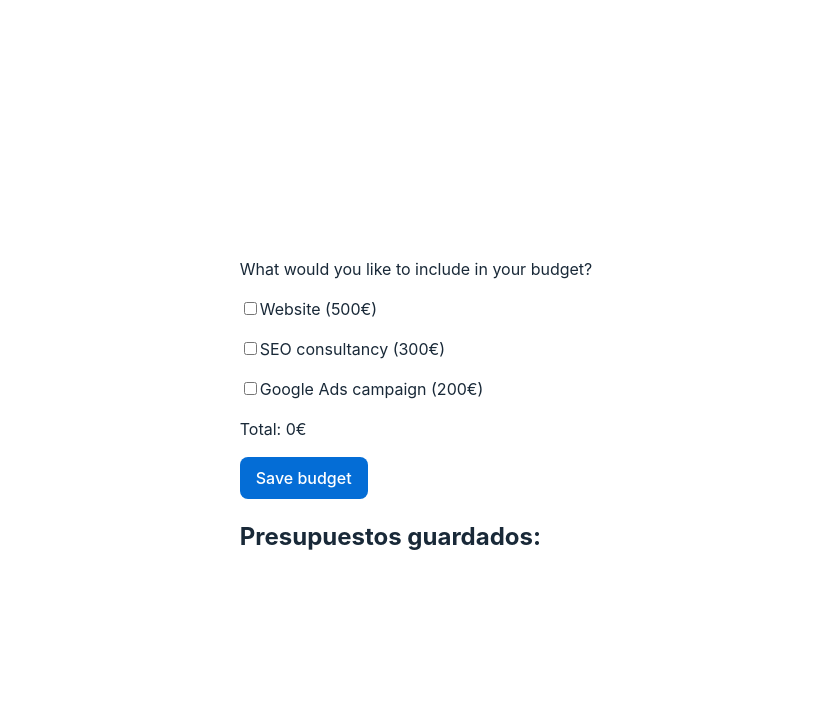
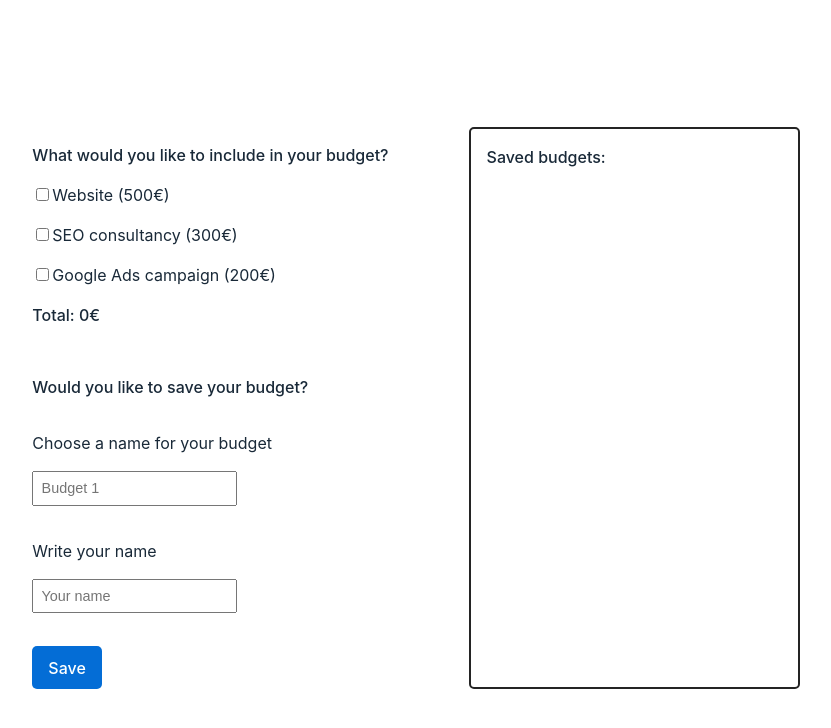
Before and after one commit to aida-rodi/budget-planner, a React (Vite) app: page /budget in a window 1280 px wide. Shown: the top 728 px of the page, without its empty margins (224-1055 px from the left). Built offline with nearby package versions, Linux system fonts and the light colour scheme.

Commit message:
exercise 7

```diff
--- a/src/App.css
+++ b/src/App.css
@@ -1,6 +1,4 @@
 #root {
   max-width: 1280px;
-  margin: 0 auto;
   padding: 2rem;
-  /* text-align: center; */
 }
--- a/src/components/PrintSavedBudgets.tsx
+++ /dev/null
@@ -1,30 +0,0 @@
-import { FC } from "react"
-
-interface Props {
-  savedBudgets: object[]
-}
-
-const PrintSavedBudgets:FC<Props> = ({savedBudgets}) => {
-  return (
-    <div>
-          <h2>Presupuestos guardados:</h2>
-          <ul>
-            {savedBudgets.map((budget, index) => (
-              <li key={index}>
-                <strong>Nombre:</strong> {budget.name}
-                <br />
-                <strong>Cliente:</strong> {budget.client}
-                <br />
-                <strong>Servicio:</strong> {budget.service}
-                <br />
-                <strong>Total:</strong> {budget.total}
-                <br />
-                <strong>Fecha:</strong> {budget.date.toString()}
-              </li>
-            ))}
-          </ul>
-        </div>
-  )
-}
-
-export default PrintSavedBudgets
--- /dev/null
+++ b/src/components/SavedBudgets.tsx
@@ -0,0 +1,18 @@
+export function SavedBudgets(props) {
+  return (
+    <div className="savedBudgetsDiv">
+      <p className="savedBudgetsTitle">Saved budgets:</p>
+      <div>
+        {props.savedBudgets.map((budget, index) => (
+          <ul key={index}>
+            <li>Budget: {budget.name}</li>
+            <li>Client: {budget.client}</li>
+            <li>Services: {budget.checked.toString()}</li>
+            <li>Total: {budget.total}€</li>
+            <li>Date: {budget.date.toDateString()}</li>
+          </ul>
+        ))}
+      </div>
+    </div>
+  );
+}
--- a/src/components/saveBudget.tsx
+++ /dev/null
@@ -1,113 +0,0 @@
-import { FC, /* useEffect,  */useState } from "react";
-
-interface Budget {
-  name: string;
-  client: string;
-  checked: boolean[];
-  total: number;
-  date: Date;
-}
-
-interface SaveBudgetProps {
-  checkedState: boolean[];
-  total: number;
-  setShowSaveBudgetPopup:Function
-}
-
-const SaveBudget:FC<SaveBudgetProps> = ({checkedState, total, setShowSaveBudgetPopup}) => {
-
-  const [budgetName, setBudgetName] = useState('')
-  const [clientName, setClientName] = useState('')
-
-  const handleBudgetNameChange = (event: React.ChangeEvent<HTMLInputElement>) => {
-    const value = (event.target.value);
-    setBudgetName(value);
-  };
-
-  const handleClientNameChange = (event: React.ChangeEvent<HTMLInputElement>) => {
-    const value = (event.target.value);
-    setClientName(value);
-  };
-
-  // ================= LOCAL STORAGE =================
- /*  useEffect(() => {
-    const storedBudgetName = window.localStorage.getItem("budgetName");
-    const storedClientName = window.localStorage.getItem("clientName");
-    const storedSavedBudgets = window.localStorage.getItem("savedBudgets");
-
-    if (storedBudgetName !== null) setBudgetName(JSON.parse(storedBudgetName));
-    if (storedClientName !== null) setClientName(JSON.parse(storedClientName));
-    if (storedSavedBudgets !== null) setSavedBudgets(JSON.parse(storedSavedBudgets));
-  }, []);
-
-  useEffect(() => {
-    localStorage.setItem("budgetName", JSON.stringify(budgetName));
-    localStorage.setItem("clientName", JSON.stringify(clientName));
-    localStorage.setItem("savedBudgets", JSON.stringify(savedBudgets));
-  }, [budgetName, clientName, savedBudgets]); */
-  // ===================================================
-
-  function emptyLocalStorage() {
-    localStorage.setItem("budgetName", JSON.stringify(''));
-    localStorage.setItem("clientName", JSON.stringify(''));
-    localStorage.setItem("checkedState", JSON.stringify([false, false, false]));
-    localStorage.setItem("numPages", JSON.stringify(1));
-    localStorage.setItem("numLanguages", JSON.stringify(1));
-    localStorage.setItem("budgetName", JSON.stringify(''));
-    localStorage.setItem("clientName", JSON.stringify(''));
-  };
-
-  function createNewBudget() {
-    /* const numPages = localStorage.getItem("numPages");
-    const numLanguages = localStorage.getItem("numLanguages");
-    const checkedState = localStorage.getItem("checkedState");
-    const total = localStorage.getItem("totalPrice"); */
-
-    const budget: Budget = {
-      name: budgetName,
-      client: clientName,
-      checked: checkedState,
-      /* pages: numPages,
-      languages: numLanguages, */
-      total: total,
-      date: new Date(),
-    };
-
-    setSavedBudgets([...savedBudgets, budget]);
-    console.log('log1', savedBudgets);
-
-    emptyLocalStorage();
-    setShowSaveBudgetPopup(false);
-  }
-
-  return (
-    <>
-      <div>
-        <p>Choose a name for your budget</p>
-        <input
-          type="text"
-          className="saveBudgetInput"
-          value={budgetName}
-          onChange={handleBudgetNameChange}
-         />
-      </div>
-      <div>
-        <p>Write your name</p>
-        <input
-          type="text"
-          className="saveBudgetInput"
-          value={clientName}
-          onChange={handleClientNameChange}
-        />
-      </div>
-      <div>
-        <button className="saveBudgetButton" onClick={() => setShowSaveBudgetPopup(false)}>
-          Back
-        </button>
-        <button className="saveBudgetButton" onClick={createNewBudget}>Save</button>
-      </div>
-    </>
-  )
-}
-
-export default SaveBudget
--- a/src/index.css
+++ b/src/index.css
@@ -17,14 +17,41 @@
 body {
   display: flex;
   place-items: center;
-  min-width: 320px;
+  justify-content: center;
   min-height: 100vh;
 }
+
+/*================= DIVS ==================*/
+.welcomeDiv {
+  text-align: center;
+}
+
+.inputDiv {
+  border: 2px solid #242424;
+  border-radius: 5px;
+  padding: 1em;
+  display: flex;
+  flex-direction: column;
+}
+
+.budgetDiv {
+  min-width: 90vw;
+  display: flex;
+  justify-content: center;
+}
+
+.savedBudgetsDiv {
+  margin-left: 5em;
+  border: 2px solid #242424;
+  border-radius: 5px;
+  padding: 0 3em 0 1em;
+}
+/*=========================================*/
 
 /*================ BUTTONS ================*/
 button {
   padding: 0.7em 1em;
-  border-radius: 8px;
+  border-radius: 5px;
   border: none;
   font-size: 1em;
   font-weight: 500;
@@ -122,7 +149,7 @@ a:hover {
 
 .saveBudgetInput {
   padding: 0.5em;
-  margin-bottom: 1.5em;
+  margin-bottom: 1.2em;
   font-size: 0.9em;
 }
 /*=========================================*/
@@ -145,27 +172,42 @@ h5 {
 
 .helpPopup-content {
   text-align: center;
-  border-radius: 10px;
+  border-radius: 5px;
 }
 
 .saveBudgetPopup-content {
-  border-radius: 10px;
+  border-radius: 5px;
   padding: 6em;
   width: fit-content;
 }
+
+.budgetTitle {
+  font-weight: 500;
+}
+
+.totalText {
+  font-weight: 500;
+}
+
+.saveBudgetDiv {
+  margin-top: 3em;
+}
+
+.saveBudgetTitle {
+  font-weight: 500;
+  margin-bottom: 2em;
+}
+
+.savedBudgetsTitle {
+  margin-right: 9em;
+  font-weight: 500;
+}
 /*=========================================*/
 
-/*================= DIVS ==================*/
-.welcomeDiv {
-  text-align: center;
-}
-
-.inputDiv {
-  border: 2px solid #242424;
-  border-radius: 10px;
-  padding: 1em;
-  display: flex;
-  flex-direction: column;
+/*================= LISTS =================*/
+ul {
+  list-style: none;
+  margin-bottom: 20px;
 }
 /*=========================================*/
 
--- a/src/pages/budget.tsx
+++ b/src/pages/budget.tsx
@@ -1,39 +1,38 @@
 import { data } from '../assets/data';
 import { useEffect, useState } from 'react';
 import HelpButton from '../components/HelpButton';
-import Popup from 'reactjs-popup';
-import SaveBudget from '../components/saveBudget';
-import PrintSavedBudgets from '../components/PrintSavedBudgets';
+import { SavedBudgets } from '../components/SavedBudgets';
 
 function Budget() {
-
   const formattedPrice = (totalPrice: number) => `${totalPrice.toFixed(0)}€`;
 
-  const [checkedState, setCheckedState] = useState(new Array(data.length).fill(false));
+  const [checkedState, setCheckedState] = useState(
+    new Array(data.length).fill(false)
+  );
   const [totalPrice, setTotalPrice] = useState(0);
   const [numPages, setNumPages] = useState(1);
   const [numLanguages, setNumLanguages] = useState(1);
-  const [showSaveBudgetPopup, setShowSaveBudgetPopup] = useState(false);
-  const [savedBudgets, setSavedBudgets] = useState<Budget[]>([])
 
   // ================= LOCAL STORAGE =================
   useEffect(() => {
-    const savedCheckedState = window.localStorage.getItem("checkedState");
-    const savedNumPages = window.localStorage.getItem("numPages");
-    const savedNumLanguages = window.localStorage.getItem("numLanguages");
-    const savedTotalPrice = window.localStorage.getItem("totalPrice");
+    const savedCheckedState = window.localStorage.getItem('checkedState');
+    const savedNumPages = window.localStorage.getItem('numPages');
+    const savedNumLanguages = window.localStorage.getItem('numLanguages');
+    const savedTotalPrice = window.localStorage.getItem('totalPrice');
 
-    if (savedCheckedState !== null) setCheckedState(JSON.parse(savedCheckedState));
+    if (savedCheckedState !== null)
+      setCheckedState(JSON.parse(savedCheckedState));
     if (savedNumPages !== null) setNumPages(JSON.parse(savedNumPages));
-    if (savedNumLanguages !== null) setNumLanguages(JSON.parse(savedNumLanguages));
+    if (savedNumLanguages !== null)
+      setNumLanguages(JSON.parse(savedNumLanguages));
     if (savedTotalPrice !== null) setTotalPrice(JSON.parse(savedTotalPrice));
   }, []);
 
   useEffect(() => {
-    localStorage.setItem("checkedState", JSON.stringify(checkedState));
-    localStorage.setItem("numPages", JSON.stringify(numPages));
-    localStorage.setItem("numLanguages", JSON.stringify(numLanguages));
-    localStorage.setItem("totalPrice", JSON.stringify(totalPrice));
+    localStorage.setItem('checkedState', JSON.stringify(checkedState));
+    localStorage.setItem('numPages', JSON.stringify(numPages));
+    localStorage.setItem('numLanguages', JSON.stringify(numLanguages));
+    localStorage.setItem('totalPrice', JSON.stringify(totalPrice));
 
     calculateTotal();
   }, [checkedState, numPages, numLanguages, totalPrice]);
@@ -67,7 +66,9 @@ function Budget() {
     setNumPages(value || 1);
   };
 
-  const handleNumLanguagesChange = (event: React.ChangeEvent<HTMLInputElement>) => {
+  const handleNumLanguagesChange = (
+    event: React.ChangeEvent<HTMLInputElement>
+  ) => {
     const value = parseInt(event.target.value);
     setNumLanguages(value || 1);
   };
@@ -96,12 +97,87 @@ function Budget() {
     }
   };
 
-  // ============= SAVE BUDGET LOGIC ==================
-  // ==================================================
+  // ========================== SAVE BUDGET LOGIC ========================
+
+  const [savedBudgets, setSavedBudgets] = useState<Budget[]>([]);
+  const [budgetName, setBudgetName] = useState('');
+  const [clientName, setClientName] = useState('');
+
+  const handleBudgetNameChange = (
+    event: React.ChangeEvent<HTMLInputElement>
+  ) => {
+    const value = event.target.value;
+    setBudgetName(value);
+  };
+
+  const handleClientNameChange = (
+    event: React.ChangeEvent<HTMLInputElement>
+  ) => {
+    const value = event.target.value;
+    setClientName(value);
+  };
+
+  // ================= LOCAL STORAGE =================
+  /*  useEffect(() => {
+    const storedBudgetName = window.localStorage.getItem("budgetName");
+    const storedClientName = window.localStorage.getItem("clientName");
+    const storedSavedBudgets = window.localStorage.getItem("savedBudgets");
+
+    if (storedBudgetName !== null) setBudgetName(JSON.parse(storedBudgetName));
+    if (storedClientName !== null) setClientName(JSON.parse(storedClientName));
+    if (storedSavedBudgets !== null) setSavedBudgets(JSON.parse(storedSavedBudgets));
+  }, []);
+
+  useEffect(() => {
+    localStorage.setItem("budgetName", JSON.stringify(budgetName));
+    localStorage.setItem("clientName", JSON.stringify(clientName));
+    localStorage.setItem("savedBudgets", JSON.stringify(savedBudgets));
+  }, [budgetName, clientName, savedBudgets]); */
+  // ===================================================
+
+  /* function emptyLocalStorage() {
+    localStorage.setItem("budgetName", JSON.stringify(''));
+    localStorage.setItem("clientName", JSON.stringify(''));
+    localStorage.setItem("checkedState", JSON.stringify([false, false, false]));
+    localStorage.setItem("numPages", JSON.stringify(1));
+    localStorage.setItem("numLanguages", JSON.stringify(1));
+    localStorage.setItem("budgetName", JSON.stringify(''));
+    localStorage.setItem("clientName", JSON.stringify(''));
+  }; */
+
+  interface Budget {
+    name: string;
+    client: string;
+    checked: boolean[];
+    pages: number;
+    languages: number;
+    total: number;
+    date: Date;
+  }
+
+  const handleSaveBudget = () => {
+    const budget = {
+      name: budgetName,
+      client: clientName,
+      checked: checkedState,
+      pages: numPages,
+      languages: numLanguages,
+      total: totalPrice,
+      date: new Date(),
+    };
+
+    setSavedBudgets([...savedBudgets, budget]);
+
+    /* emptyLocalStorage(); */
+  };
+  // =========================================================================
 
   return (
+    <div className="budgetDiv">
       <div>
-      <p>What would you like to include in your budget?</p>
+        <p className="budgetTitle">
+          What would you like to include in your budget?
+        </p>
 
         {data.map(({ text }, index) => {
           return (
@@ -133,8 +209,8 @@ function Budget() {
                     <button className="inputButton" onClick={increasePages}>
                       +
                     </button>
-                  <HelpButton pagesPopup={true} languagesPopup={false}/>
-                </p >
+                    <HelpButton pagesPopup={true} languagesPopup={false} />
+                  </p>
                   <p>
                     <label className="inputText2">Number of languages</label>
                     <button className="inputButton" onClick={decreaseLanguages}>
@@ -150,7 +226,7 @@ function Budget() {
                     <button className="inputButton" onClick={increaseLanguages}>
                       +
                     </button>
-                  <HelpButton languagesPopup={true} pagesPopup={false}/>
+                    <HelpButton languagesPopup={true} pagesPopup={false} />
                   </p>
                 </div>
               )}
@@ -158,21 +234,40 @@ function Budget() {
           );
         })}
 
-      <p>Total: {formattedPrice(totalPrice)}</p>
+        <p className="totalText">Total: {formattedPrice(totalPrice)}</p>
+
+        <div className="saveBudgetDiv">
+          <p className="saveBudgetTitle">Would you like to save your budget?</p>
           <div>
-        <button onClick={() => setShowSaveBudgetPopup(true)}>
-          Save budget
+            <p>Choose a name for your budget</p>
+            <input
+              type="text"
+              className="saveBudgetInput"
+              placeholder="Budget 1"
+              value={budgetName}
+              onChange={handleBudgetNameChange}
+            />
+          </div>
+          <div>
+            <p>Write your name</p>
+            <input
+              type="text"
+              className="saveBudgetInput"
+              placeholder="Your name"
+              value={clientName}
+              onChange={handleClientNameChange}
+            />
+          </div>
+          <div>
+            <button className="saveBudgetButton" onClick={handleSaveBudget}>
+              Save
             </button>
-        <Popup closeOnDocumentClick={false} closeOnEscape={false} className='saveBudgetPopup' open={showSaveBudgetPopup} onClose={() => setShowSaveBudgetPopup(false)}>
-          <SaveBudget setShowSaveBudgetPopup={setShowSaveBudgetPopup} checkedState={checkedState} total={totalPrice}/>
-        </Popup>
-      </div>
-
-      <div>
-        <PrintSavedBudgets savedBudgets={savedBudgets}/>
           </div>
         </div>
+      </div>
+      <SavedBudgets savedBudgets={savedBudgets}></SavedBudgets>
+    </div>
   );
-};
+}
 
 export default Budget;
```
Lines whose indentation alone changed are shown as unchanged.
